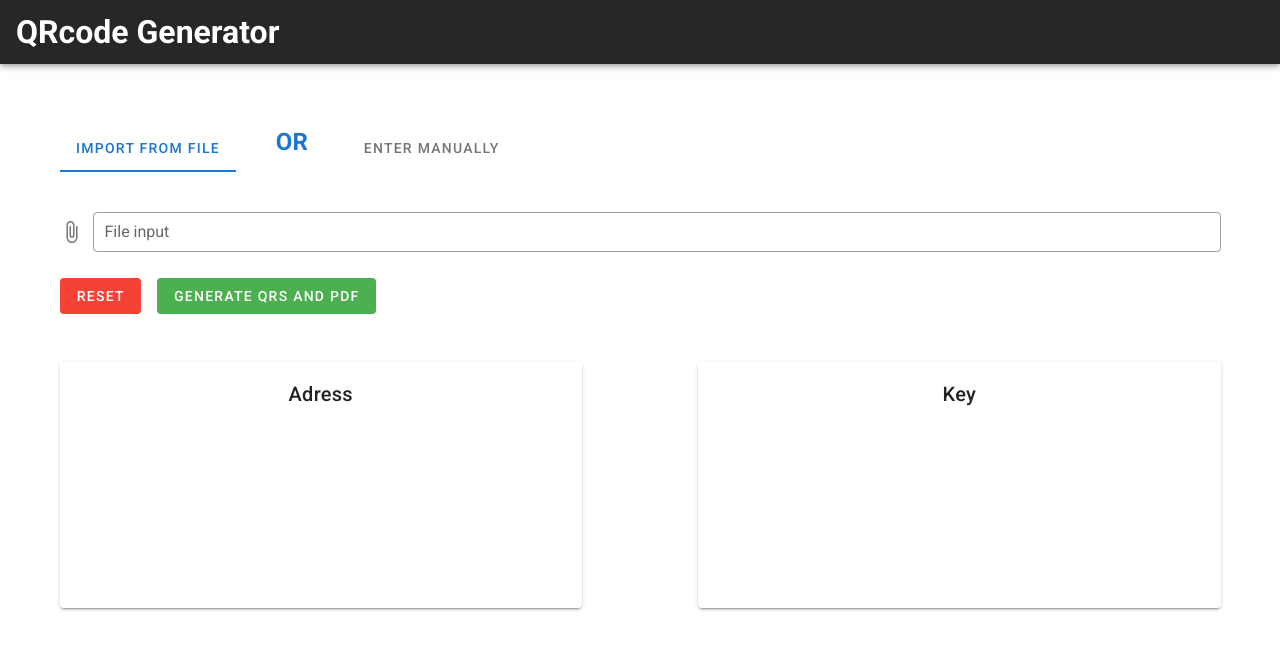
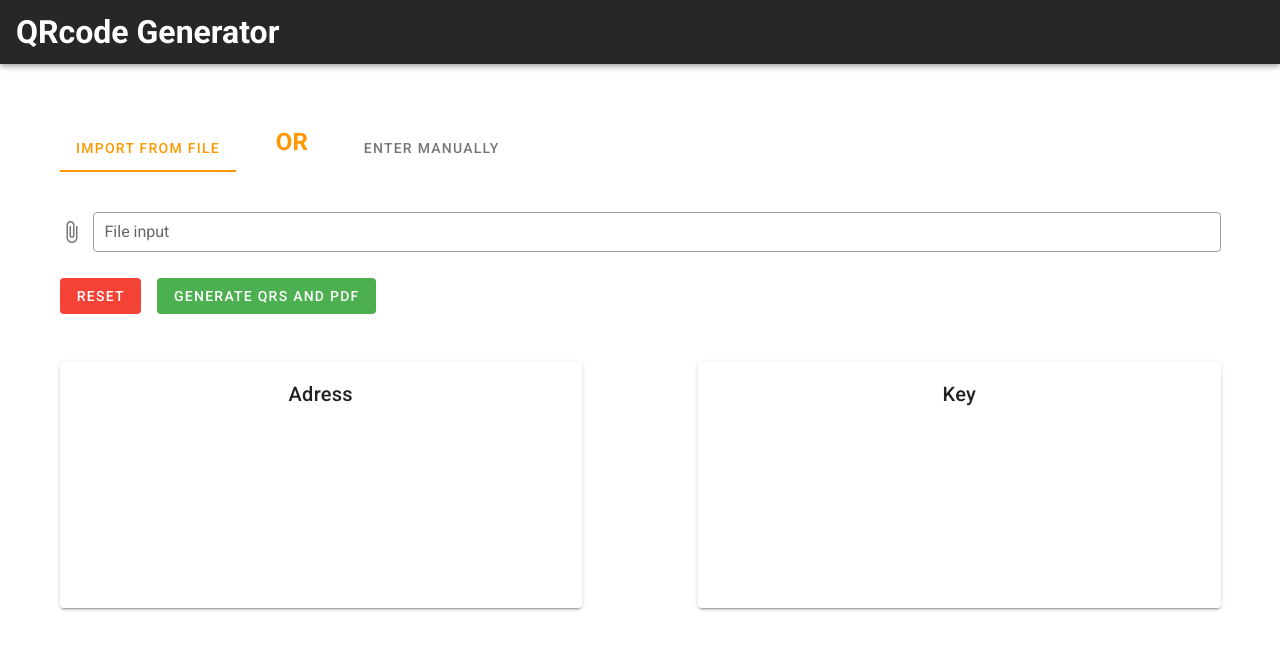
Before and after one commit to Neca-development/QR_PDF_Generator, a Vue app: page / in a window 1280 px wide. Shown: the top 650 px of the page. Built offline with nearby package versions, Linux system fonts and the light colour scheme.

Commit message:
change color cheme

```diff
--- a/src/plugins/vuetify.js
+++ b/src/plugins/vuetify.js
@@ -3,4 +3,15 @@ import Vuetify from 'vuetify/lib/framework';
 
 Vue.use(Vuetify);
 
-export default new Vuetify({});
+export default new Vuetify({
+  theme: {
+    themes: {
+      light: {
+        primary: '#ff9800',
+        secondary: '#b0bec5',
+        accent: '#8c9eff',
+        error: '#b71c1c',
+      },
+    },
+  },
+});
```
Also changed, not shown: 1 other file (tests, documents, lock files or other folders).
